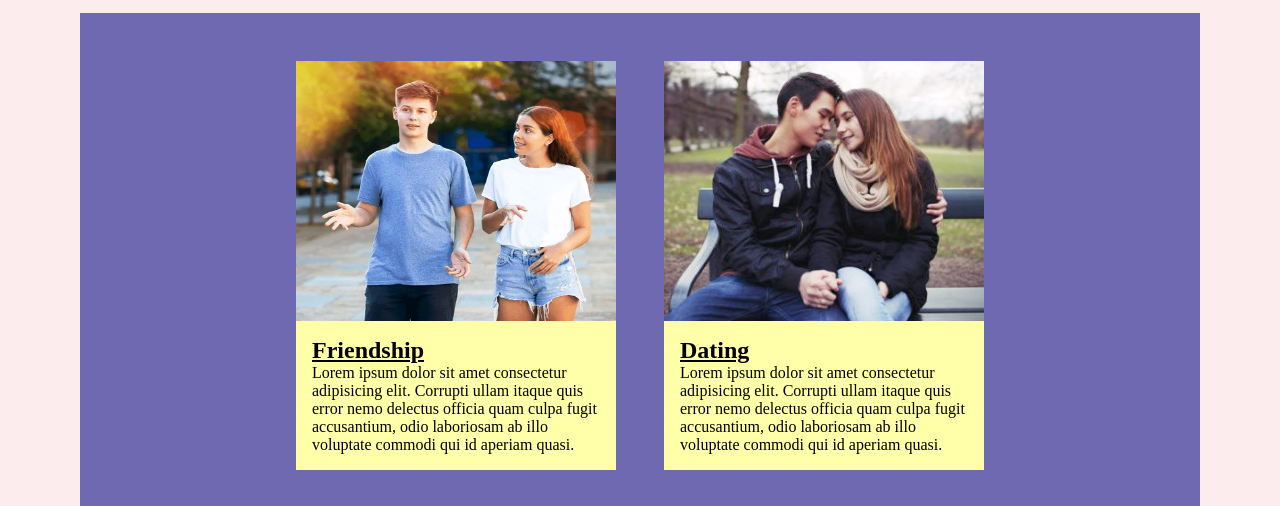
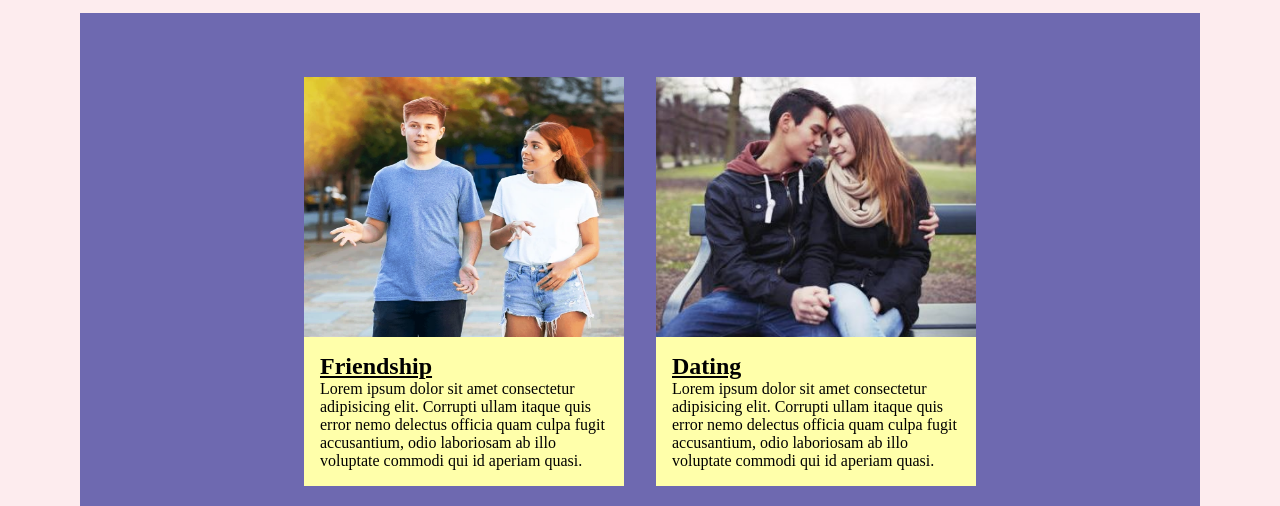
Before and after one commit to hitarthpathak/Love-Guru, a plain HTML site: page index.html in a window 1280 px wide. Shown: the part 412-918 px from the top of the page. Drawn offline with Linux system fonts and the light colour scheme.

Commit message:
Update style.css

```diff
--- a/style.css
+++ b/style.css
@@ -142,13 +142,13 @@ nav a:hover {
     display: flex;
     align-items: center;
     justify-content: center;
-    gap: 3rem;
     flex-wrap: wrap;
 }
 
 .service {
     height: 25rem;
     width: 20rem;
+    margin: 1rem;
 }
 
 .img-box {
```
